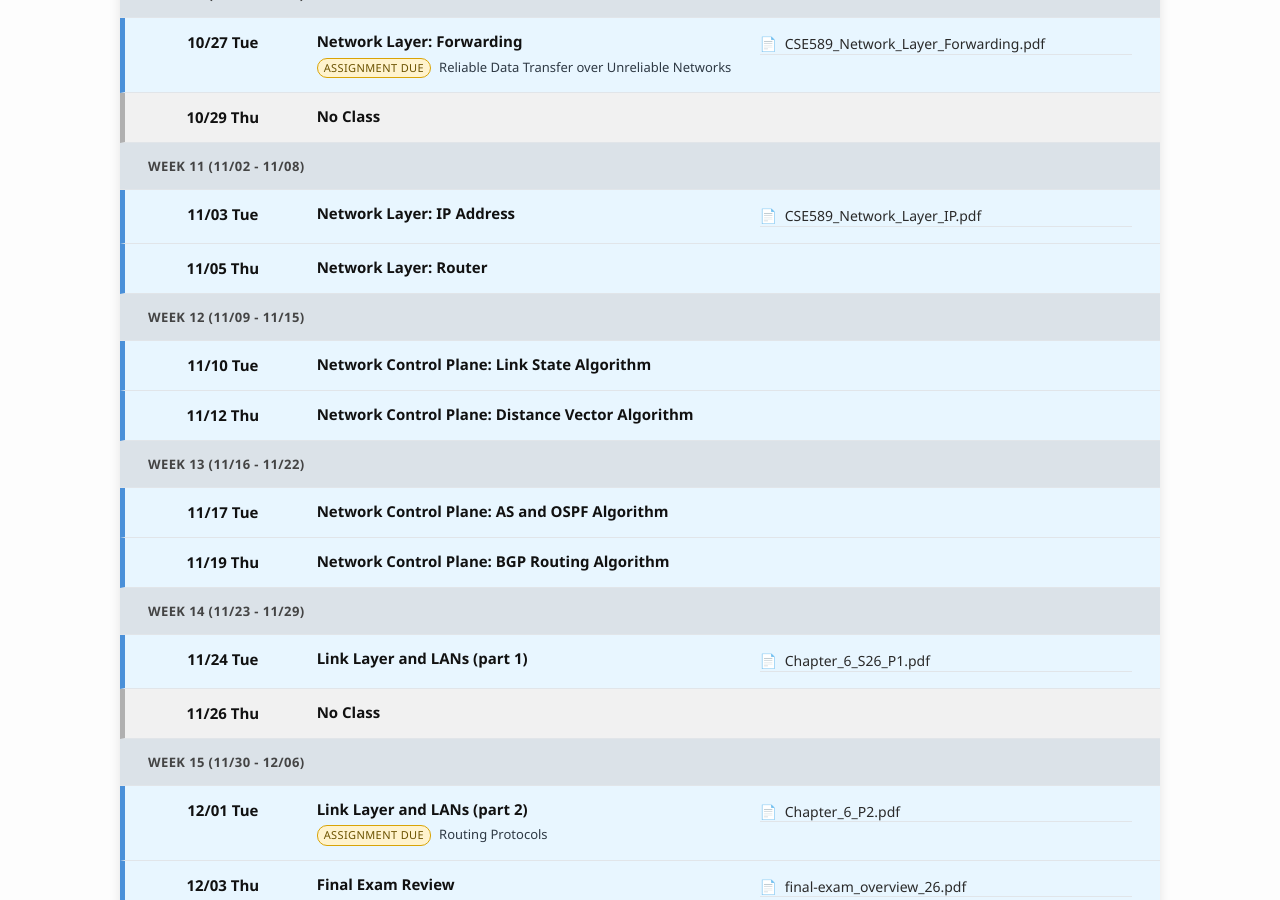
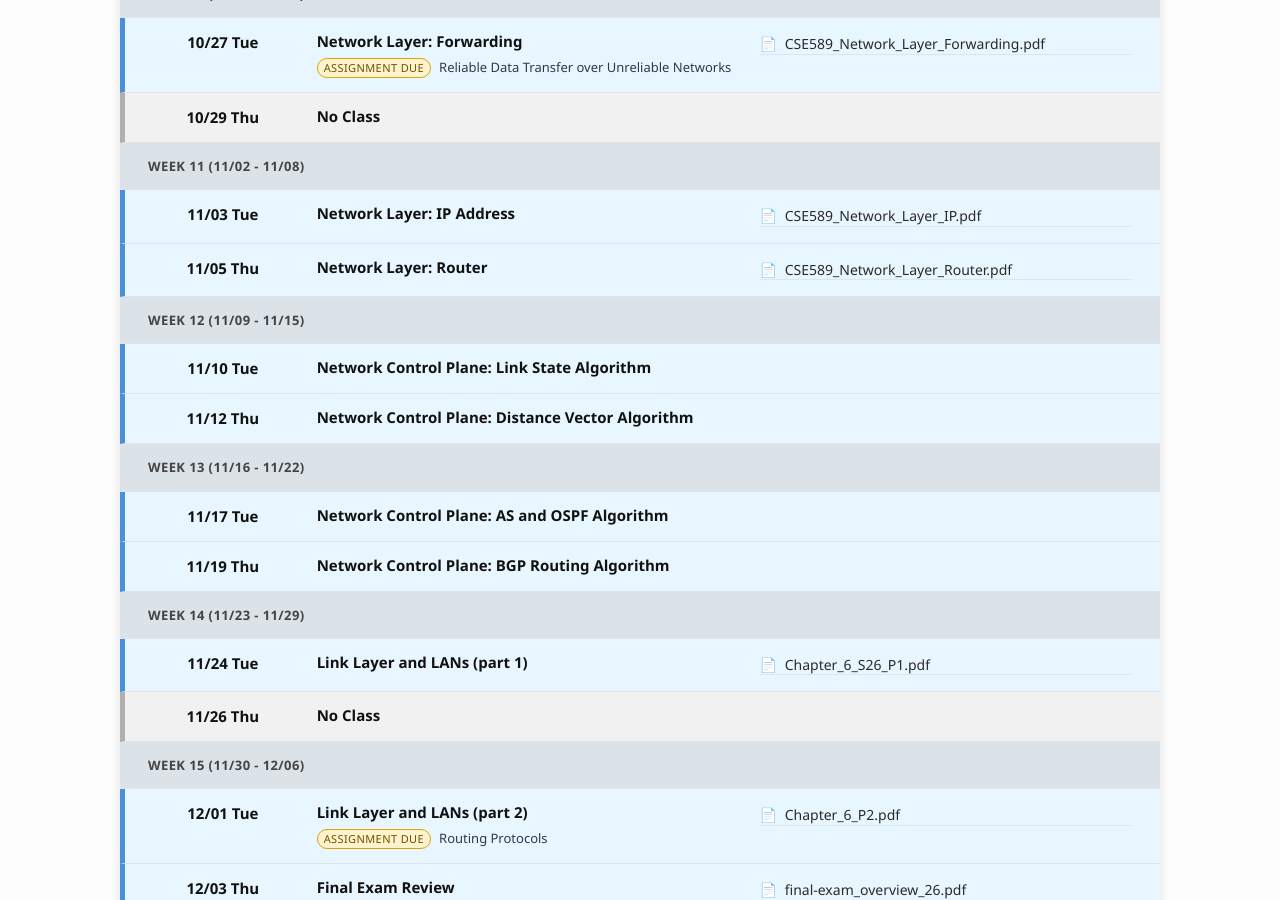
Before and after one commit to xieyaxiongfly/CSE589_fall_2026, a Jekyll site: the page built from schedule.md, in a window 1280 px wide and 900 px high, scrolled down 1742 px. Built offline with Jekyll 4.4.1, drawn with Linux system fonts in a browser that asks for light colours; nearby versions of some CDN libraries.

Commit message:
update slides

```diff
--- a/_data/course_schedule.yml
+++ b/_data/course_schedule.yml
@@ -87,7 +87,9 @@ lecture_sequence:
   - name: CSE589_Network_Layer_IP.pdf
     url: https://xieyaxiongfly.github.io/CSE589_fall_2026/static_files/uploads/CSE589_IP.pdf
 - topic: 'Network Layer: Router'
-  materials: []
+  materials:
+  - name: CSE589_Network_Layer_Router.pdf
+    url: https://xieyaxiongfly.github.io/CSE589_fall_2026/static_files/uploads/CSE589_Router.pdf
 - topic: 'Network Control Plane: Link State Algorithm'
   materials: []
 - topic: 'Network Control Plane: Distance Vector Algorithm'
```
Also changed, not shown: 2 other files.
